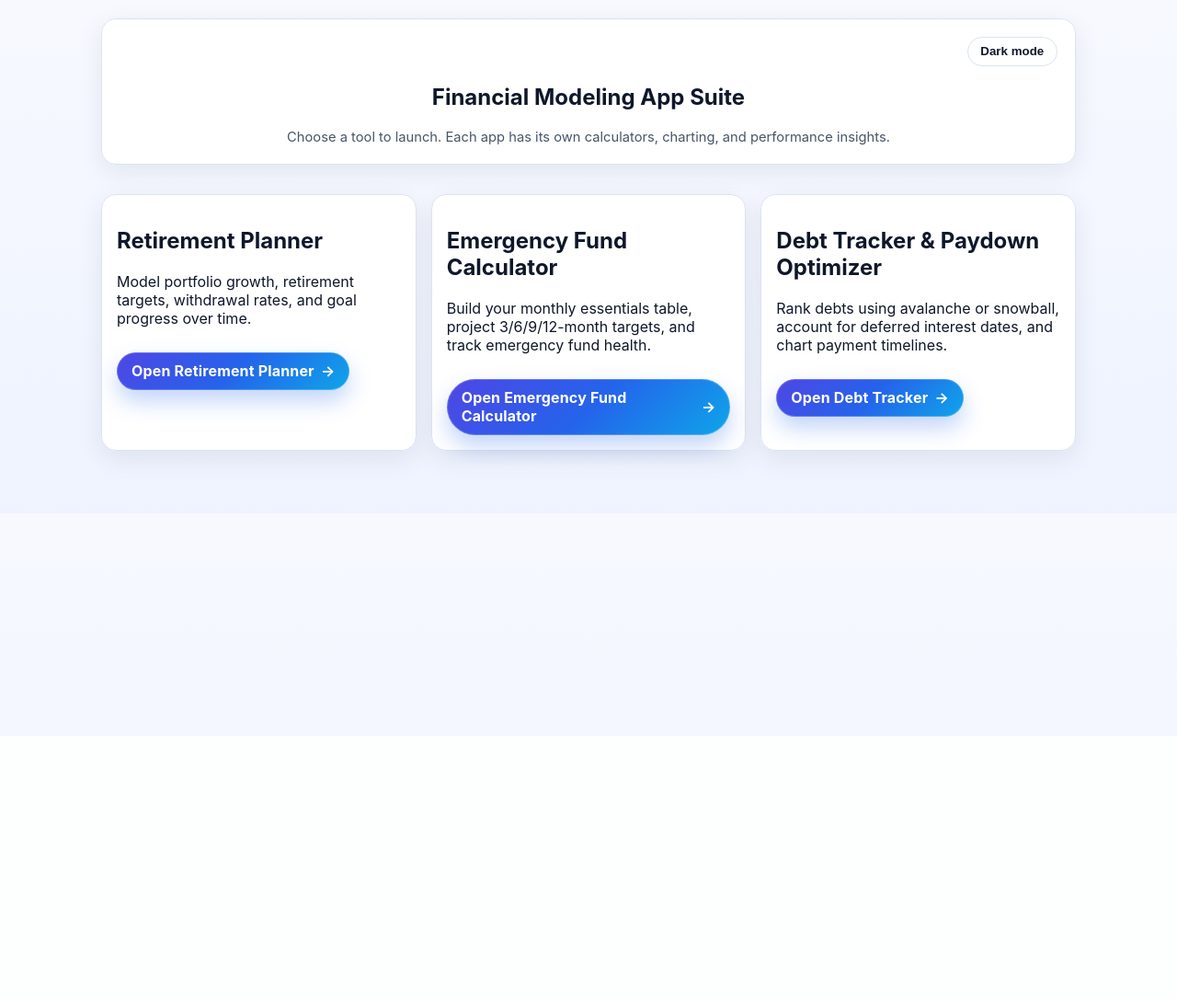
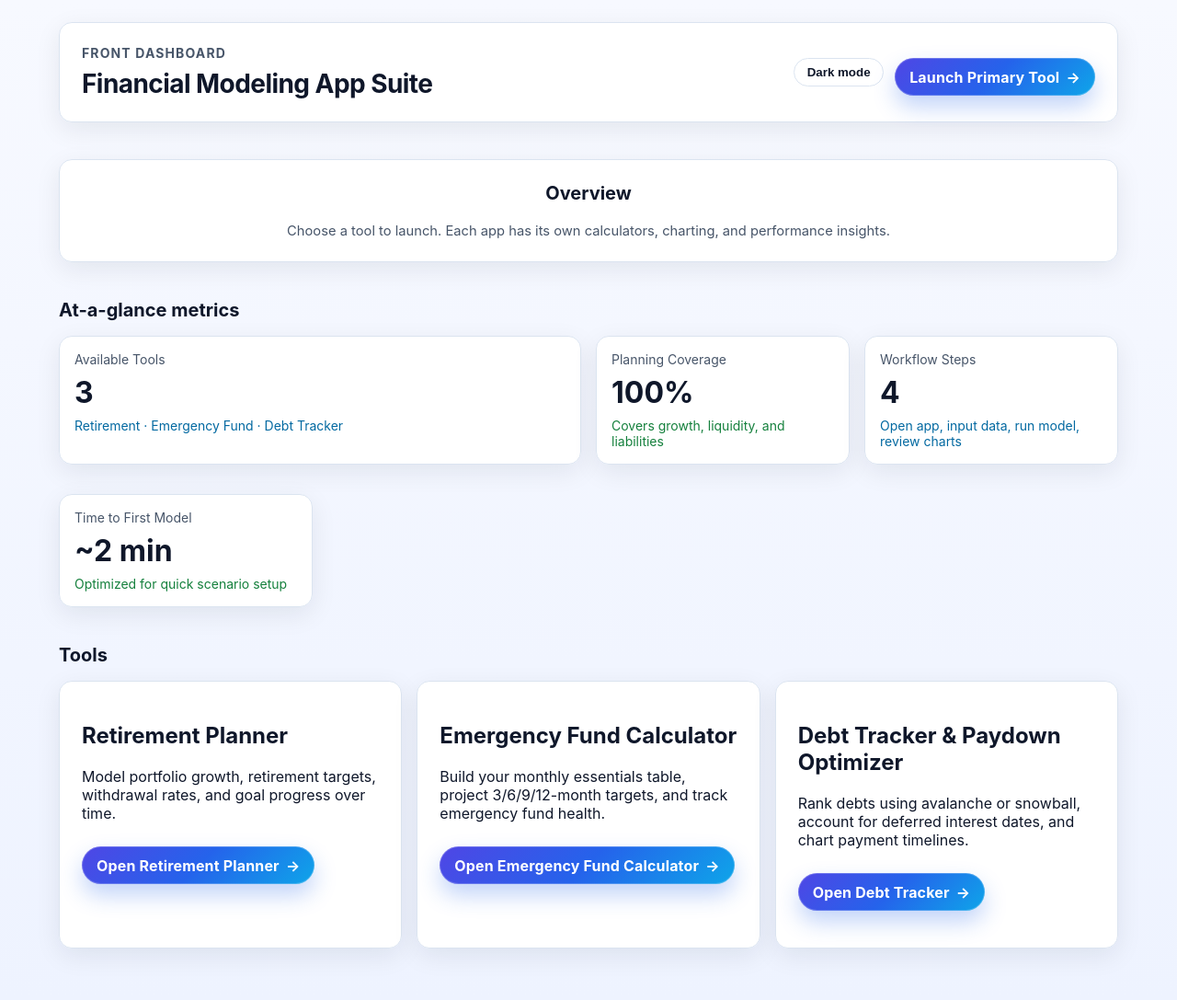
Before and after one commit to sammus46/Financial-Modeling, a Flask app: page / in a window 1280 px wide. Shown: the whole page at 92% size. Before the commit the page ends 558 px from the top, so only its background shows below. Run offline with Flask 3, Linux system fonts and the light colour scheme.

Commit message:
Redesign dashboard foundation, layout, and KPI sections

```diff
--- a/static/styles.css
+++ b/static/styles.css
@@ -1010,3 +1010,155 @@ body.dark-mode #projection-table td.gap-negative {
     grid-template-columns: 1fr;
   }
 }
+
+/* Dashboard design system and layout upgrades (Phases A-C) */
+:root {
+  --space-1: 0.25rem;
+  --space-2: 0.5rem;
+  --space-3: 0.75rem;
+  --space-4: 1rem;
+  --space-5: 1.5rem;
+  --space-6: 2rem;
+
+  --text-xs: 0.75rem;
+  --text-sm: 0.875rem;
+  --text-md: 1rem;
+  --text-lg: 1.25rem;
+  --text-xl: 1.75rem;
+
+  --surface-base: var(--bg-main-1);
+  --surface-elevated: var(--card-bg);
+  --border-subtle: var(--border-soft);
+  --text-secondary: var(--muted-text);
+  --state-positive: #15803d;
+  --state-neutral: #0369a1;
+  --state-negative: #b91c1c;
+}
+
+.dashboard-layout {
+  max-width: 1200px;
+  margin: 0 auto;
+  padding: var(--space-5);
+  display: grid;
+  gap: var(--space-5);
+}
+
+.dashboard-card {
+  border: 1px solid var(--border-subtle);
+  border-radius: 14px;
+  background: var(--surface-elevated);
+  box-shadow: var(--shadow-card);
+}
+
+.dashboard-toolbar {
+  display: flex;
+  align-items: center;
+  justify-content: space-between;
+  gap: var(--space-4);
+  padding: var(--space-5);
+}
+
+.dashboard-kicker {
+  margin: 0;
+  font-size: var(--text-sm);
+  font-weight: 700;
+  text-transform: uppercase;
+  letter-spacing: 0.08em;
+  color: var(--text-secondary);
+}
+
+.dashboard-title {
+  margin: var(--space-2) 0 0;
+  font-size: var(--text-xl);
+  letter-spacing: -0.02em;
+}
+
+.dashboard-toolbar-actions {
+  display: flex;
+  align-items: center;
+  gap: var(--space-3);
+}
+
+.dashboard-section {
+  display: grid;
+  gap: var(--space-4);
+}
+
+.dashboard-section-header h2,
+.dashboard-hero h2 {
+  margin: 0;
+  font-size: var(--text-lg);
+}
+
+.dashboard-hero {
+  padding: var(--space-5);
+}
+
+.dashboard-kpi-grid {
+  display: grid;
+  grid-template-columns: repeat(12, minmax(0, 1fr));
+  gap: var(--space-4);
+}
+
+.dashboard-kpi-card {
+  grid-column: span 3;
+  padding: var(--space-4);
+}
+
+.dashboard-kpi-hero {
+  grid-column: span 6;
+}
+
+.dashboard-kpi-label {
+  margin: 0;
+  font-size: var(--text-sm);
+  color: var(--text-secondary);
+}
+
+.dashboard-kpi-value {
+  margin: var(--space-2) 0;
+  font-size: clamp(1.4rem, 3vw, 2rem);
+  font-weight: 700;
+}
+
+.dashboard-kpi-delta {
+  margin: 0;
+  font-size: var(--text-sm);
+}
+
+.dashboard-kpi-delta-positive { color: var(--state-positive); }
+.dashboard-kpi-delta-neutral { color: var(--state-neutral); }
+.dashboard-kpi-delta-negative { color: var(--state-negative); }
+
+.app-card {
+  height: 100%;
+  padding: var(--space-5);
+}
+
+@media (max-width: 980px) {
+  .dashboard-toolbar {
+    flex-direction: column;
+    align-items: flex-start;
+  }
+
+  .dashboard-toolbar-actions {
+    width: 100%;
+    flex-wrap: wrap;
+  }
+
+  .dashboard-kpi-card,
+  .dashboard-kpi-hero {
+    grid-column: span 6;
+  }
+}
+
+@media (max-width: 700px) {
+  .dashboard-layout {
+    padding: var(--space-4);
+  }
+
+  .dashboard-kpi-card,
+  .dashboard-kpi-hero {
+    grid-column: span 12;
+  }
+}
--- a/templates/index.html
+++ b/templates/index.html
@@ -8,16 +8,59 @@
   </head>
   <body class="dashboard-page">
     <main class="dashboard-layout">
-      <section class="dashboard-hero panel">
-        <div class="dashboard-hero-top">
+      <header class="dashboard-toolbar dashboard-card panel">
+        <div>
+          <p class="dashboard-kicker">Front Dashboard</p>
+          <h1 class="dashboard-title">Financial Modeling App Suite</h1>
+        </div>
+        <div class="dashboard-toolbar-actions">
           <button id="dashboard-theme-toggle" type="button" class="dashboard-theme-toggle" aria-pressed="false">Dark mode</button>
+          <a class="app-link app-launch-btn" href="{{ url_for('retirement_app') }}">
+            <span>Launch Primary Tool</span>
+            <span aria-hidden="true">→</span>
+          </a>
         </div>
-        <h1>Financial Modeling App Suite</h1>
+      </header>
+
+      <section class="dashboard-section dashboard-hero dashboard-card panel" aria-labelledby="dashboard-overview-heading">
+        <h2 id="dashboard-overview-heading">Overview</h2>
         <p class="subtitle">Choose a tool to launch. Each app has its own calculators, charting, and performance insights.</p>
       </section>
 
+      <section class="dashboard-section" aria-labelledby="dashboard-kpi-heading">
+        <div class="dashboard-section-header">
+          <h2 id="dashboard-kpi-heading">At-a-glance metrics</h2>
+        </div>
+        <div class="dashboard-kpi-grid">
+          <article class="dashboard-kpi-card dashboard-card panel dashboard-kpi-hero">
+            <p class="dashboard-kpi-label">Available Tools</p>
+            <p class="dashboard-kpi-value">3</p>
+            <p class="dashboard-kpi-delta dashboard-kpi-delta-neutral">Retirement · Emergency Fund · Debt Tracker</p>
+          </article>
+          <article class="dashboard-kpi-card dashboard-card panel">
+            <p class="dashboard-kpi-label">Planning Coverage</p>
+            <p class="dashboard-kpi-value">100%</p>
+            <p class="dashboard-kpi-delta dashboard-kpi-delta-positive">Covers growth, liquidity, and liabilities</p>
+          </article>
+          <article class="dashboard-kpi-card dashboard-card panel">
+            <p class="dashboard-kpi-label">Workflow Steps</p>
+            <p class="dashboard-kpi-value">4</p>
+            <p class="dashboard-kpi-delta dashboard-kpi-delta-neutral">Open app, input data, run model, review charts</p>
+          </article>
+          <article class="dashboard-kpi-card dashboard-card panel">
+            <p class="dashboard-kpi-label">Time to First Model</p>
+            <p class="dashboard-kpi-value">~2 min</p>
+            <p class="dashboard-kpi-delta dashboard-kpi-delta-positive">Optimized for quick scenario setup</p>
+          </article>
+        </div>
+      </section>
+
+      <section class="dashboard-section" aria-labelledby="dashboard-tools-heading">
+        <div class="dashboard-section-header">
+          <h2 id="dashboard-tools-heading">Tools</h2>
+        </div>
         <section class="app-card-grid">
-        <article class="app-card panel">
+          <article class="app-card dashboard-card panel">
             <h2>Retirement Planner</h2>
             <p>Model portfolio growth, retirement targets, withdrawal rates, and goal progress over time.</p>
             <a class="app-link app-launch-btn" href="{{ url_for('retirement_app') }}">
@@ -26,7 +69,7 @@
             </a>
           </article>
 
-        <article class="app-card panel">
+          <article class="app-card dashboard-card panel">
             <h2>Emergency Fund Calculator</h2>
             <p>Build your monthly essentials table, project 3/6/9/12-month targets, and track emergency fund health.</p>
             <a class="app-link app-launch-btn" href="{{ url_for('emergency_fund_app') }}">
@@ -35,7 +78,7 @@
             </a>
           </article>
 
-        <article class="app-card panel">
+          <article class="app-card dashboard-card panel">
             <h2>Debt Tracker & Paydown Optimizer</h2>
             <p>Rank debts using avalanche or snowball, account for deferred interest dates, and chart payment timelines.</p>
             <a class="app-link app-launch-btn" href="{{ url_for('debt_tracker_app') }}">
@@ -44,6 +87,7 @@
             </a>
           </article>
         </section>
+      </section>
     </main>
     <script src="{{ url_for('static', filename='dashboard.js', v=static_version) }}"></script>
   </body>
```
Lines whose indentation alone changed are shown as unchanged.
